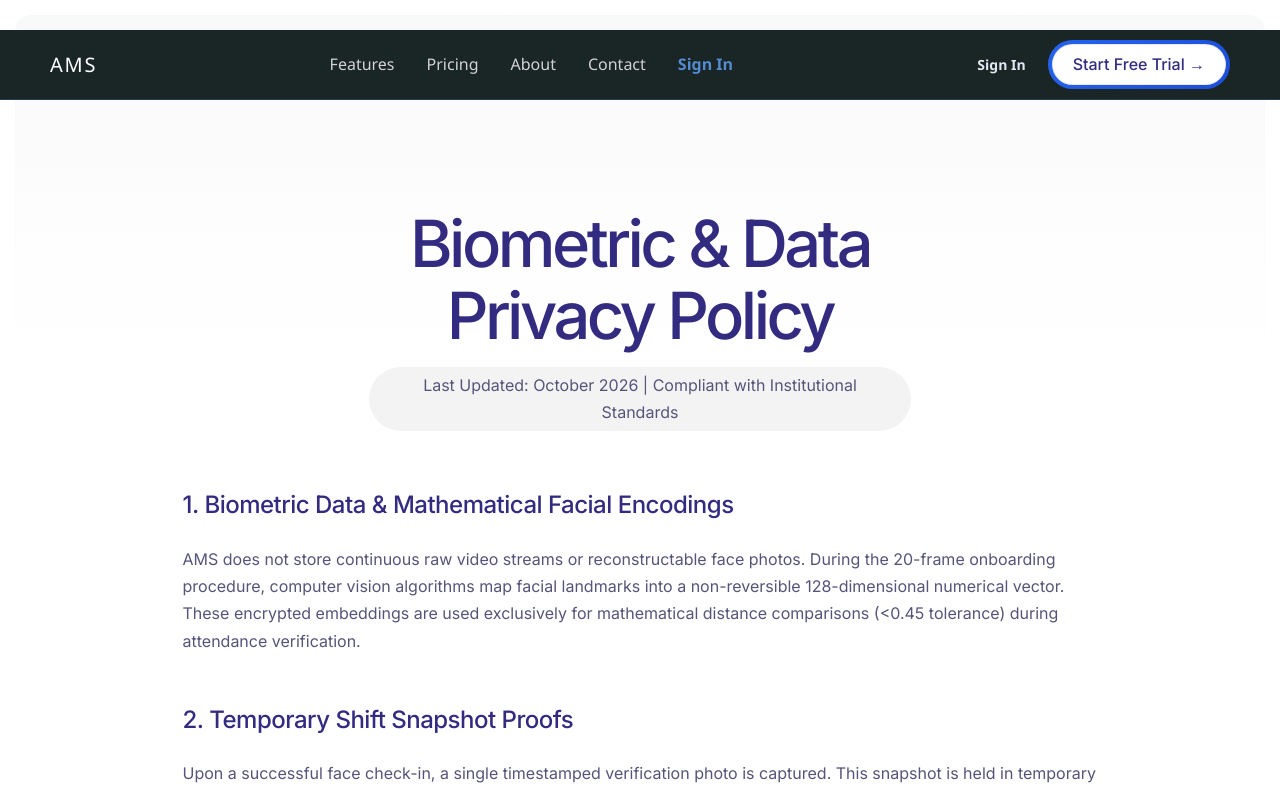
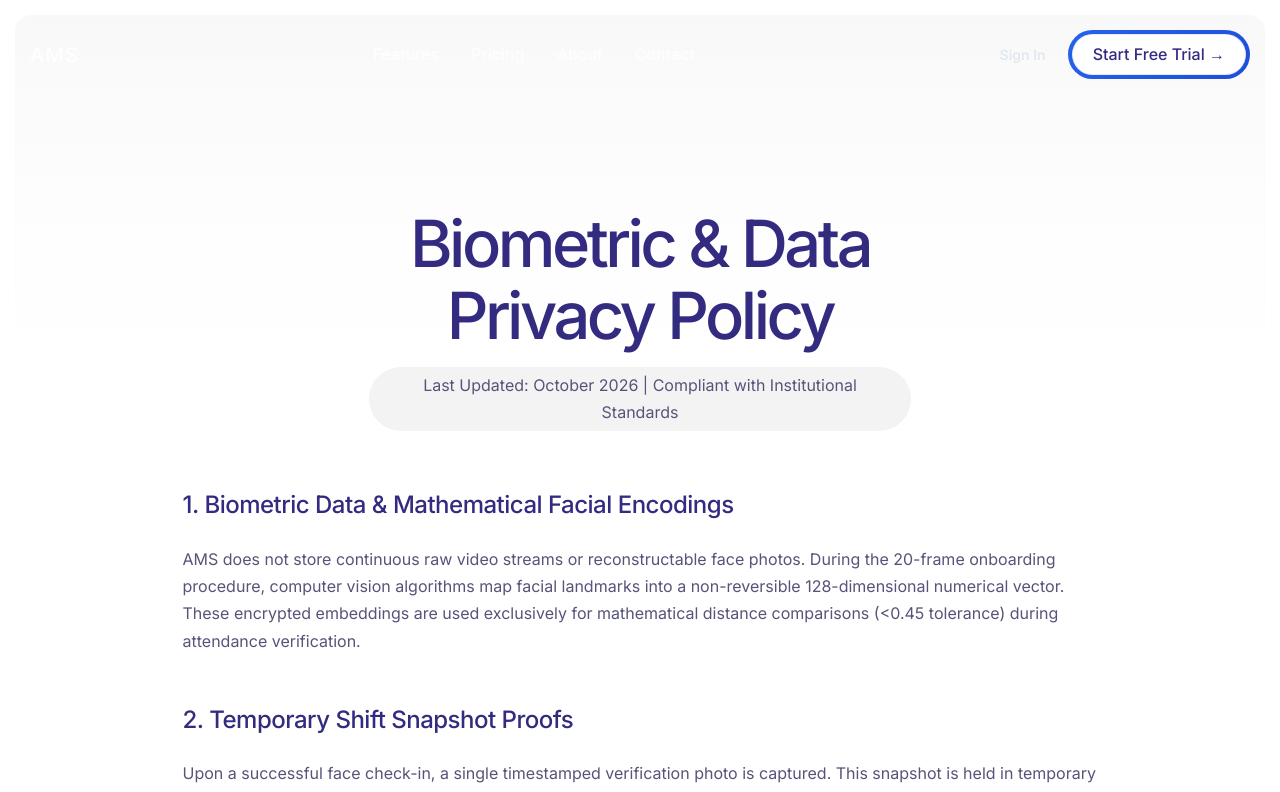
Before and after one commit to omparkhi/ams-new, a React (Vite) app in the folder ams-landing-page/: page /privacy-policy in a window 1280 px wide. Shown: the top 792 px of the page. Built offline with nearby package versions, Linux system fonts and the light colour scheme; no server answers.

Commit message:
fix: remove horizontal black bar from landing page navbar and scope theme css

```diff
--- a/ams-landing-page/src/components/Navbar.jsx
+++ b/ams-landing-page/src/components/Navbar.jsx
@@ -9,8 +9,24 @@ export default function Navbar() {
   };
 
   return (
-    <section className="navbar" style={{ top: '30px' }}>
-      <section className="header">
+    <section
+      className="navbar"
+      style={{
+        top: '30px',
+        background: 'transparent',
+        backgroundColor: 'transparent',
+        border: 'none',
+        boxShadow: 'none',
+      }}
+    >
+      <section
+        className="header"
+        style={{
+          background: 'transparent',
+          backgroundColor: 'transparent',
+          border: 'none',
+        }}
+      >
         <div className="w-layout-blockcontainer navbar-container w-container">
           <div
             data-animation="default"
@@ -20,6 +36,11 @@ export default function Navbar() {
             data-easing2="ease"
             role="banner"
             className="navbar-black w-nav"
+            style={{
+              background: 'transparent',
+              backgroundColor: 'transparent',
+              border: 'none',
+            }}
           >
             <div className="w-layout-blockcontainer navbar-container w-container">
               <div className="header-content">
@@ -54,7 +75,9 @@ export default function Navbar() {
                   <Link to="/pricing-v1" onClick={closeMenus} className="nav-link gap-top w-nav-link">Pricing</Link>
                   <Link to="/about" onClick={closeMenus} className="nav-link gap-top w-nav-link">About</Link>
                   <Link to="/contact" onClick={closeMenus} className="nav-link w-nav-link">Contact</Link>
-                  <Link to="/login" onClick={closeMenus} className="nav-link w-nav-link" style={{ color: '#60A5FA', fontWeight: '600' }}>Sign In</Link>
+                  {mobileMenuOpen && (
+                    <Link to="/login" onClick={closeMenus} className="nav-link w-nav-link" style={{ color: '#60A5FA', fontWeight: '600' }}>Sign In</Link>
+                  )}
                 </nav>
 
                 {/* Header CTA Buttons */}
--- a/ams-landing-page/src/styles/ams-theme.css
+++ b/ams-landing-page/src/styles/ams-theme.css
@@ -1,6 +1,8 @@
 /* Exact CSS theme ported from original HTML templates (admin_panel.html, add_user.html, login.html) */
 
-* {
+.ams-app-container,
+.ams-login-wrapper,
+.ams-signup-wrapper {
   margin: 0;
   padding: 0;
   box-sizing: border-box;
@@ -13,8 +15,9 @@
   min-height: 100vh;
 }
 
-/* Navigation Bar from admin_panel.html */
-.navbar {
+/* Navigation Bar from admin_panel.html - scoped to AMS app portal only */
+.ams-navbar,
+.ams-app-container .navbar {
   display: flex;
   justify-content: space-between;
   align-items: center;
@@ -23,21 +26,25 @@
   border-bottom: 1px solid #2C3E50;
 }
 
-.navbar .logo {
+.ams-navbar .logo,
+.ams-app-container .navbar .logo {
   font-size: 1.5rem;
   font-weight: bold;
   color: #fff;
   text-decoration: none;
 }
 
-.navbar .nav-links {
+.ams-navbar .nav-links,
+.ams-app-container .navbar .nav-links {
   display: flex;
   gap: 20px;
   align-items: center;
 }
 
-.navbar .nav-links a,
-.navbar .nav-links button {
+.ams-navbar .nav-links a,
+.ams-navbar .nav-links button,
+.ams-app-container .navbar .nav-links a,
+.ams-app-container .navbar .nav-links button {
   color: #fff;
   text-decoration: none;
   font-size: 1rem;
@@ -50,31 +57,38 @@
   transition: color 0.2s, background-color 0.2s;
 }
 
-.navbar .nav-links a:hover,
-.navbar .nav-links button:hover {
+.ams-navbar .nav-links a:hover,
+.ams-navbar .nav-links button:hover,
+.ams-app-container .navbar .nav-links a:hover,
+.ams-app-container .navbar .nav-links button:hover {
   color: #28A745;
 }
 
-.navbar .nav-links a.active,
-.navbar .nav-links button.active {
+.ams-navbar .nav-links a.active,
+.ams-navbar .nav-links button.active,
+.ams-app-container .navbar .nav-links a.active,
+.ams-app-container .navbar .nav-links button.active {
   background-color: #2C3E50;
   color: #28A745;
 }
 
-.navbar .company-info {
+.ams-navbar .company-info,
+.ams-app-container .navbar .company-info {
   display: flex;
   align-items: center;
   gap: 12px;
   font-size: 0.95rem;
 }
 
-.navbar .company-info a {
+.ams-navbar .company-info a,
+.ams-app-container .navbar .company-info a {
   color: #fff;
   text-decoration: none;
   font-size: 1rem;
 }
 
-.navbar .company-info a:hover {
+.ams-navbar .company-info a:hover,
+.ams-app-container .navbar .company-info a:hover {
   color: #DC3545;
 }
 
```
